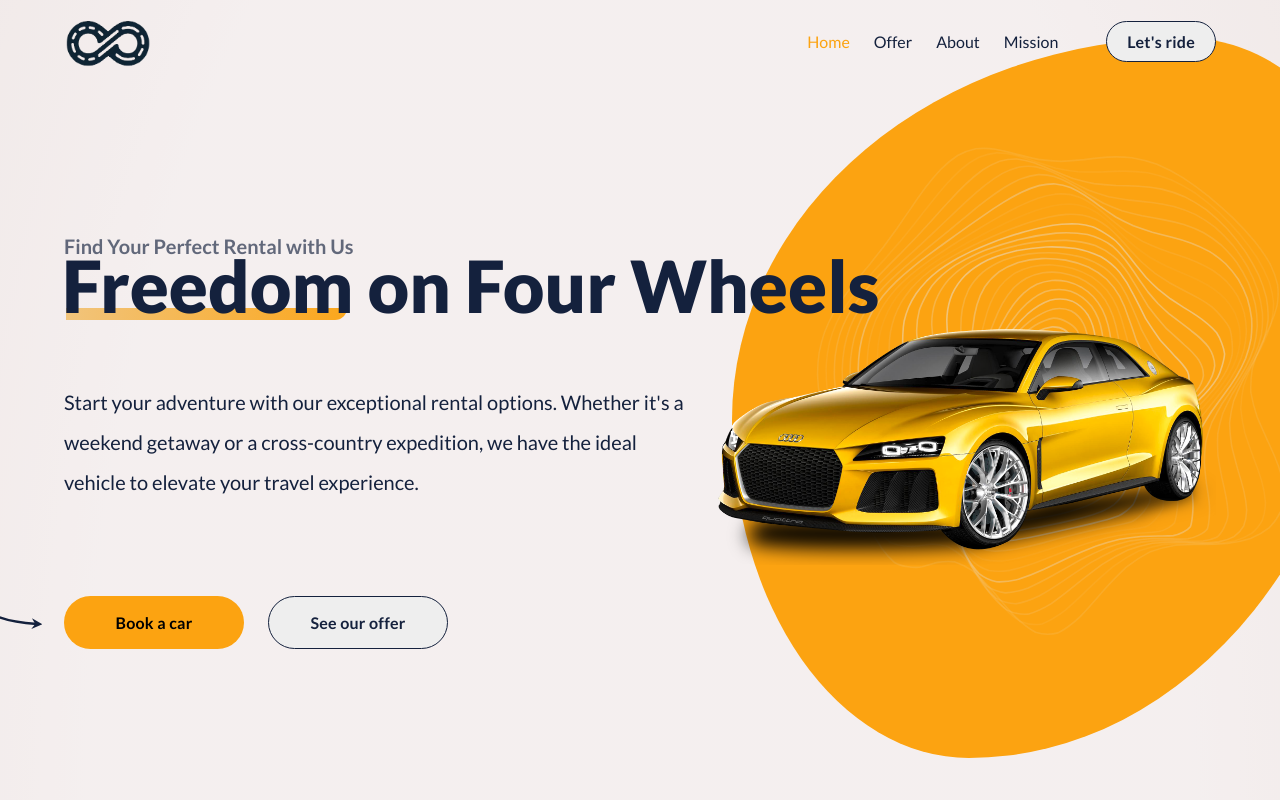
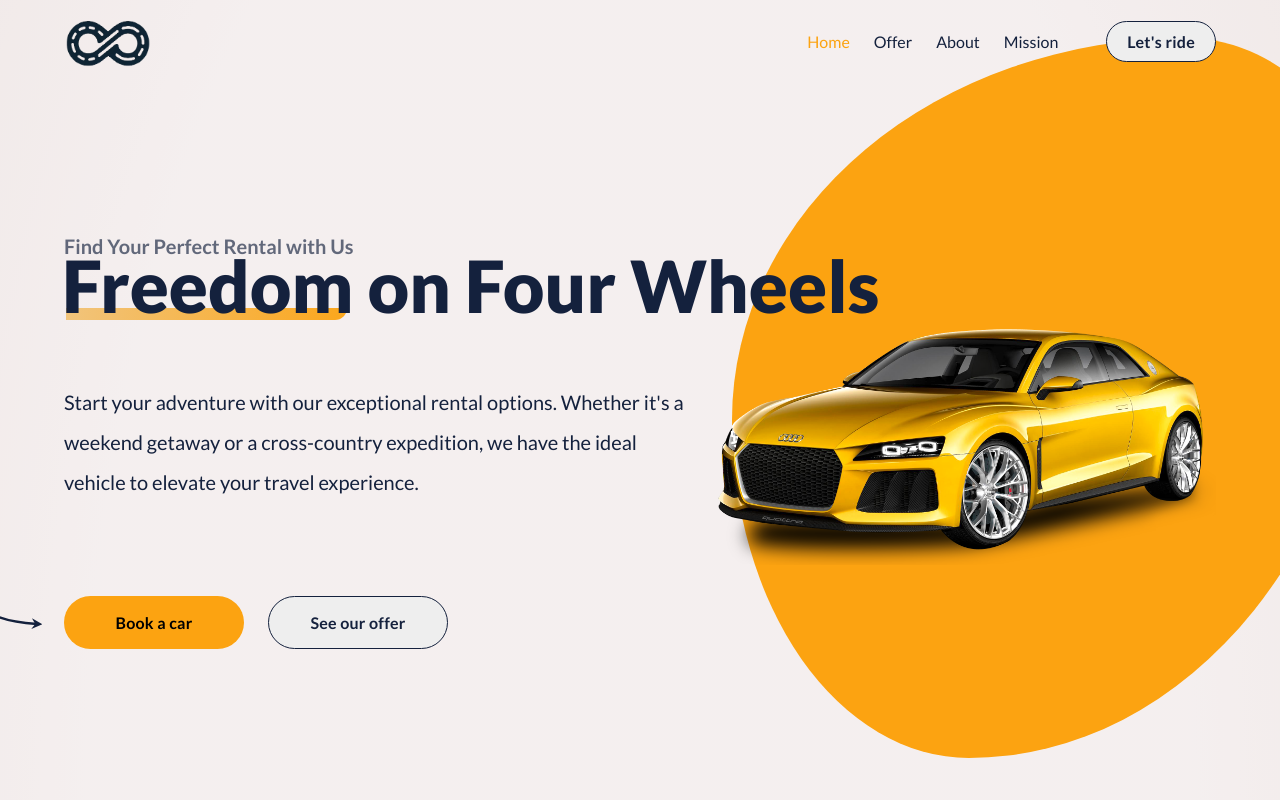
Before and after one commit to JakubWojtkowski/InfiWheel, a React (Create React App) app: page / in a window 1280 px wide. Shown: the top 800 px of the page. Built offline with nearby package versions, Linux system fonts and the light colour scheme.

Commit message:
Remove svg from Blob.

```diff
--- a/src/components/Hero.js
+++ b/src/components/Hero.js
@@ -2,7 +2,6 @@ import React from "react";
 import styled from "styled-components";
 import HeroImage from "../assets/images/hero.png";
 import Arrow from "../assets/images/arrow.svg";
-import Chaotic from "../assets/images/chaotic.svg";
 
 function Hero() {
   return (
@@ -31,9 +30,7 @@ function Hero() {
           </Buttons>
         </Text>
         <ImageContent>
-          <Blob>
-            <ChaoticImage src={Chaotic} alt="" />
-          </Blob>
+          <Blob />
           <Image src={HeroImage} alt="hero" />
         </ImageContent>
       </Main>
@@ -203,15 +200,6 @@ const ArrowImage = styled.img`
   }
 `;
 
-const ChaoticImage = styled.img`
-  position: absolute;
-  top: 20px;
-
-  @media only screen and (max-width: 1200px) {
-    top: 80px;
-  }
-`;
-
 const Button = styled.button`
   background: #fca311;
   padding: 16px 32px;
```
Also changed, not shown: src/assets/images/chaotic.svg (deleted).
